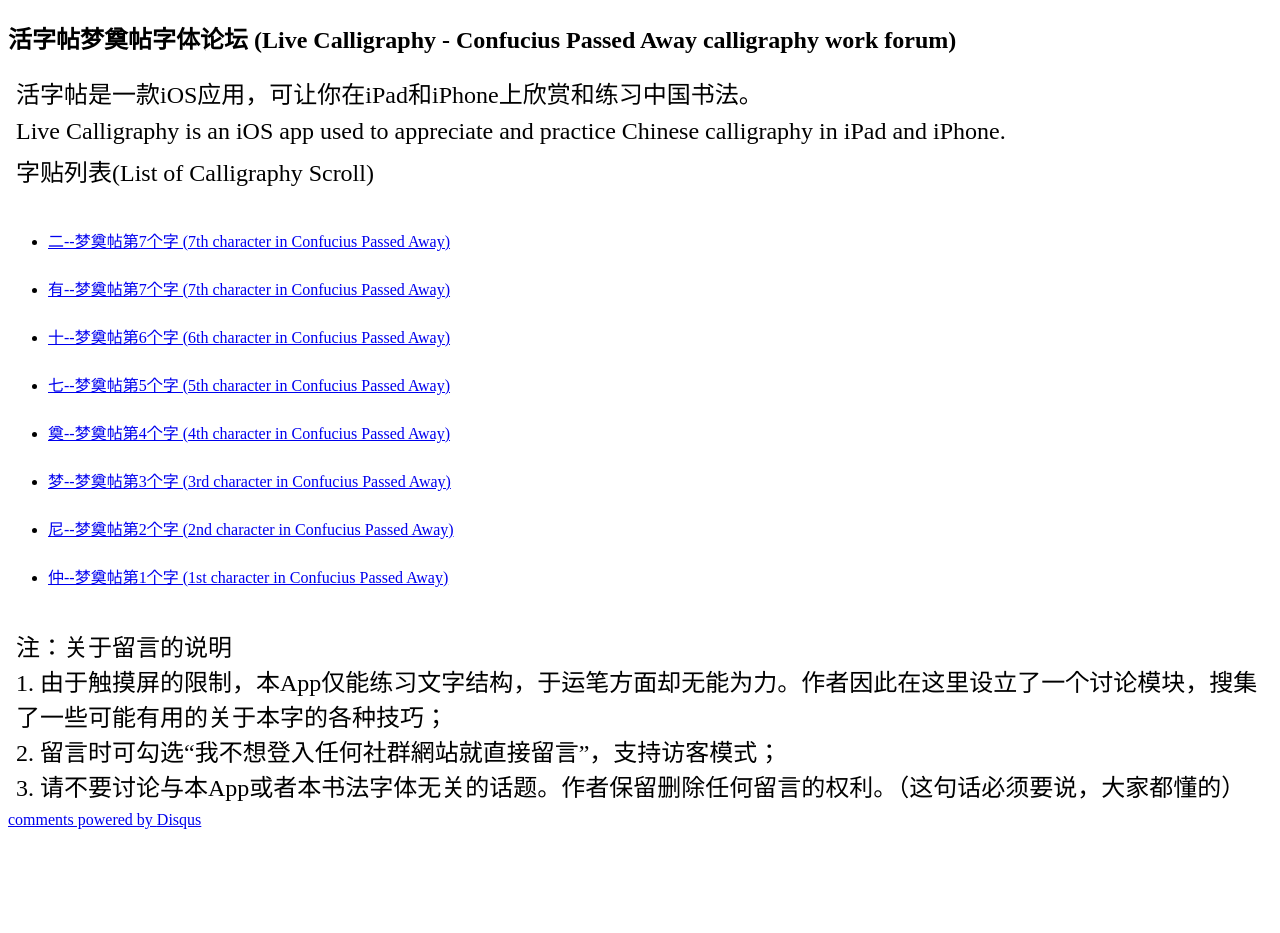
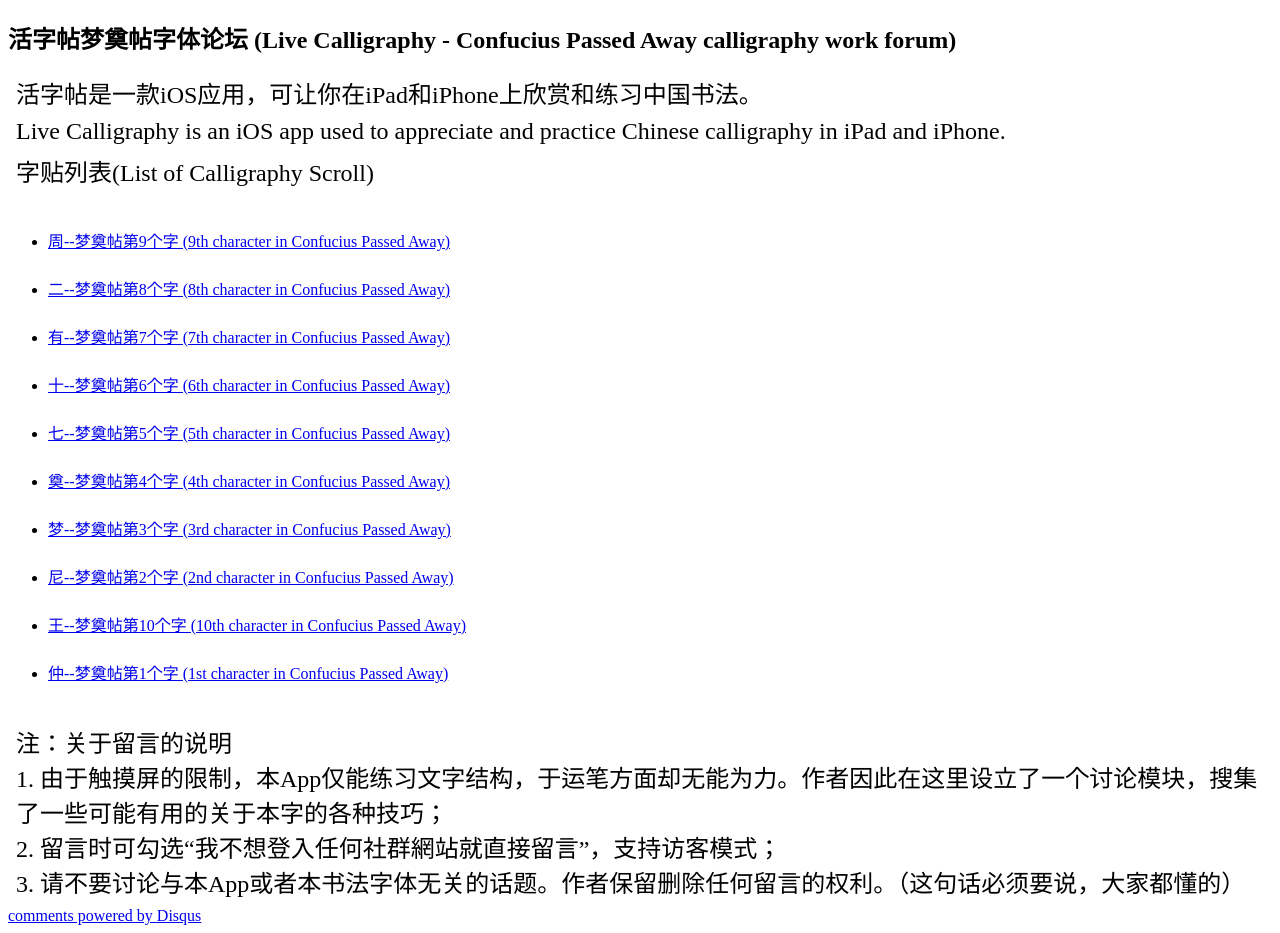
Before and after one commit to LiveCally/MengDian, a Jekyll site: the page built from index.html, in a window 1280 px wide. Built offline with Jekyll 4.4.1, drawn with Linux system fonts in a browser that asks for light colours; comment, search, counter and statistics services are not loaded; before the commit the page ends 900 px from its top, so only the background shows below that.

Commit message:
2 new words

```diff
--- /dev/null
+++ b/_posts/2014-05-16-MengDian-10.html
@@ -0,0 +1,7 @@
+---
+layout: default
+title: 王--梦奠帖第10个字 (10th character in Confucius Passed Away)
+---
+<h1>王</h1>
+
+{% include BBS.html %}
--- a/_posts/2014-05-16-MengDian-8.html
+++ b/_posts/2014-05-16-MengDian-8.html
@@ -1,6 +1,6 @@
 ---
 layout: default
-title: 二--梦奠帖第7个字 (7th character in Confucius Passed Away)
+title: 二--梦奠帖第8个字 (8th character in Confucius Passed Away)
 ---
 <h1>二</h1>
 
--- /dev/null
+++ b/_posts/2014-05-16-MengDian-9.html
@@ -0,0 +1,7 @@
+---
+layout: default
+title: 周--梦奠帖第9个字 (9th character in Confucius Passed Away)
+---
+<h1>周</h1>
+
+{% include BBS.html %}
```
